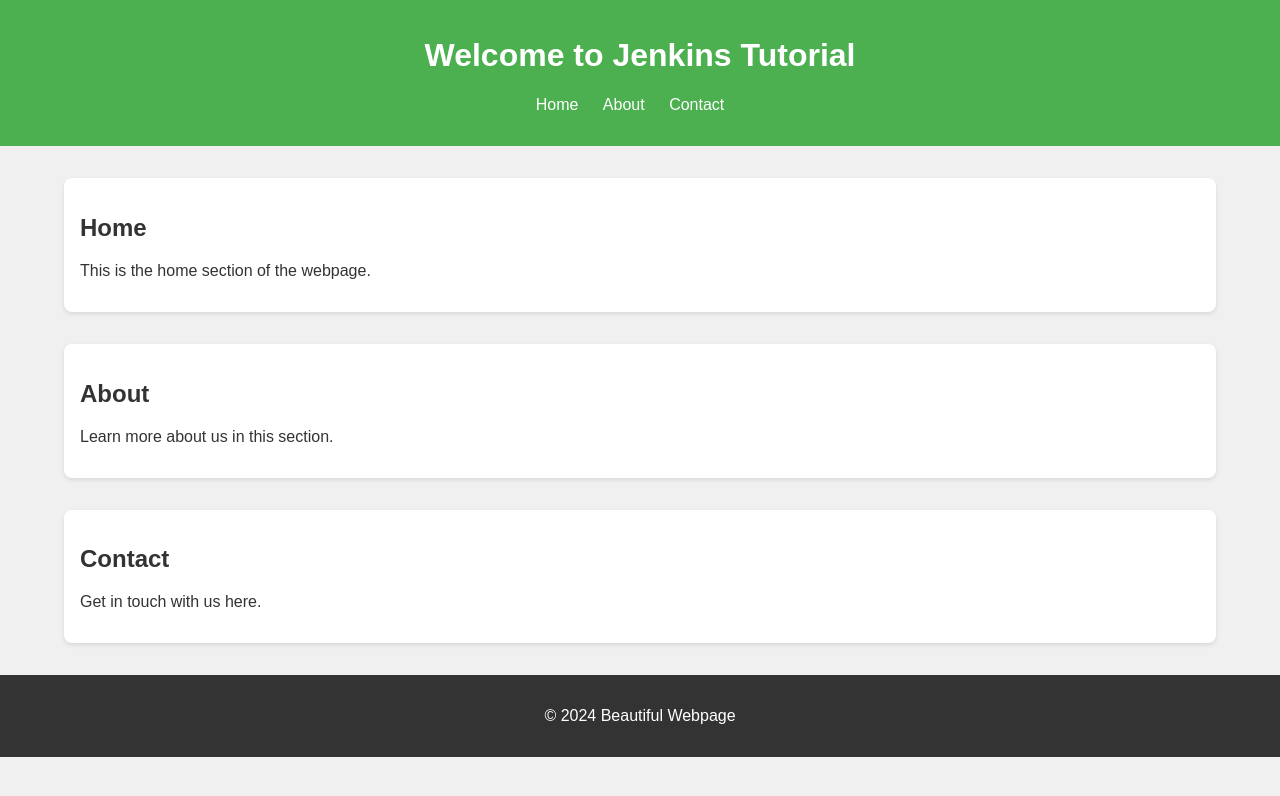
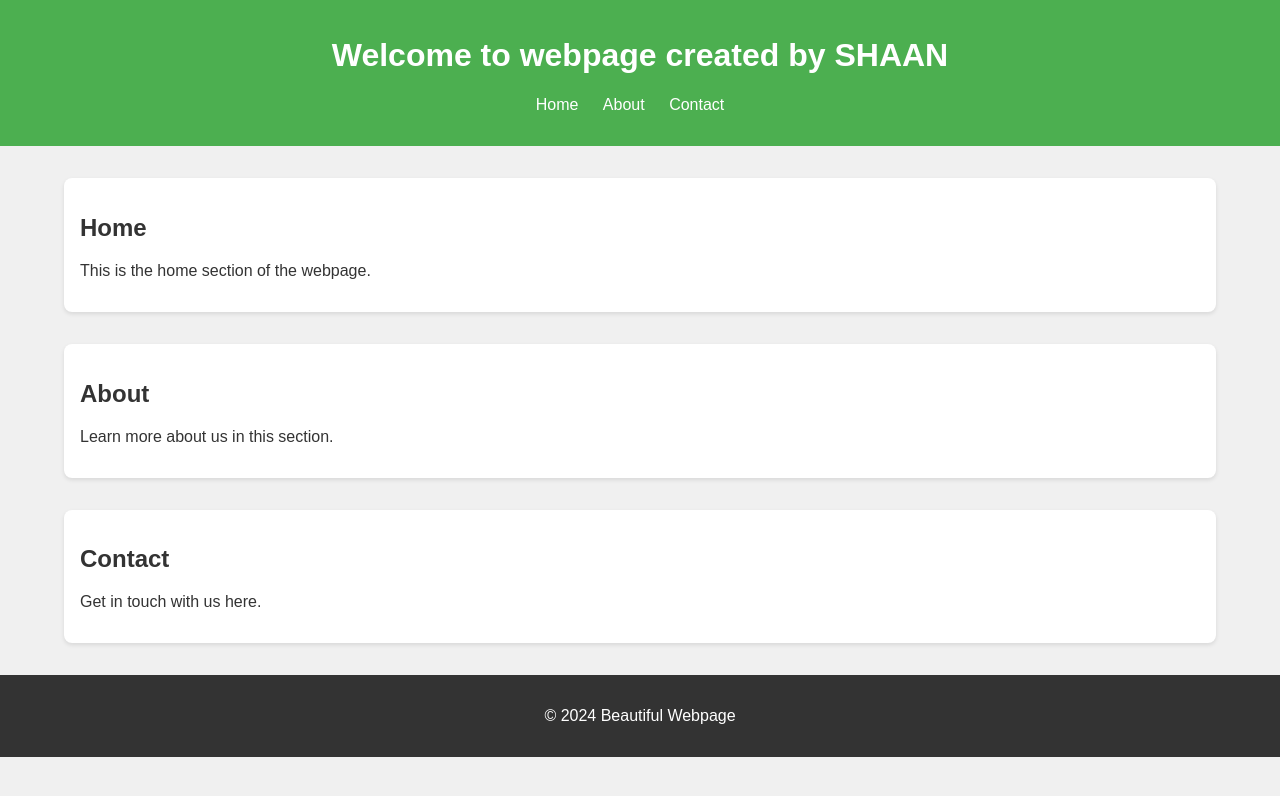
Before and after one commit to AZAL-KHAN/demo-jenkins, a plain HTML site: page index.html in a window 1280 px wide. Drawn offline with Linux system fonts and the light colour scheme.

Commit message:
webserver-update2.html

```diff
--- a/index.html
+++ b/index.html
@@ -51,7 +51,7 @@
 </head>
 <body>
     <header>
-        <h1>Welcome to Jenkins Tutorial</h1>
+        <h1>Welcome to webpage created by SHAAN</h1>
         <nav>
             <ul>
                 <li><a href="#home">Home</a></li>
```
